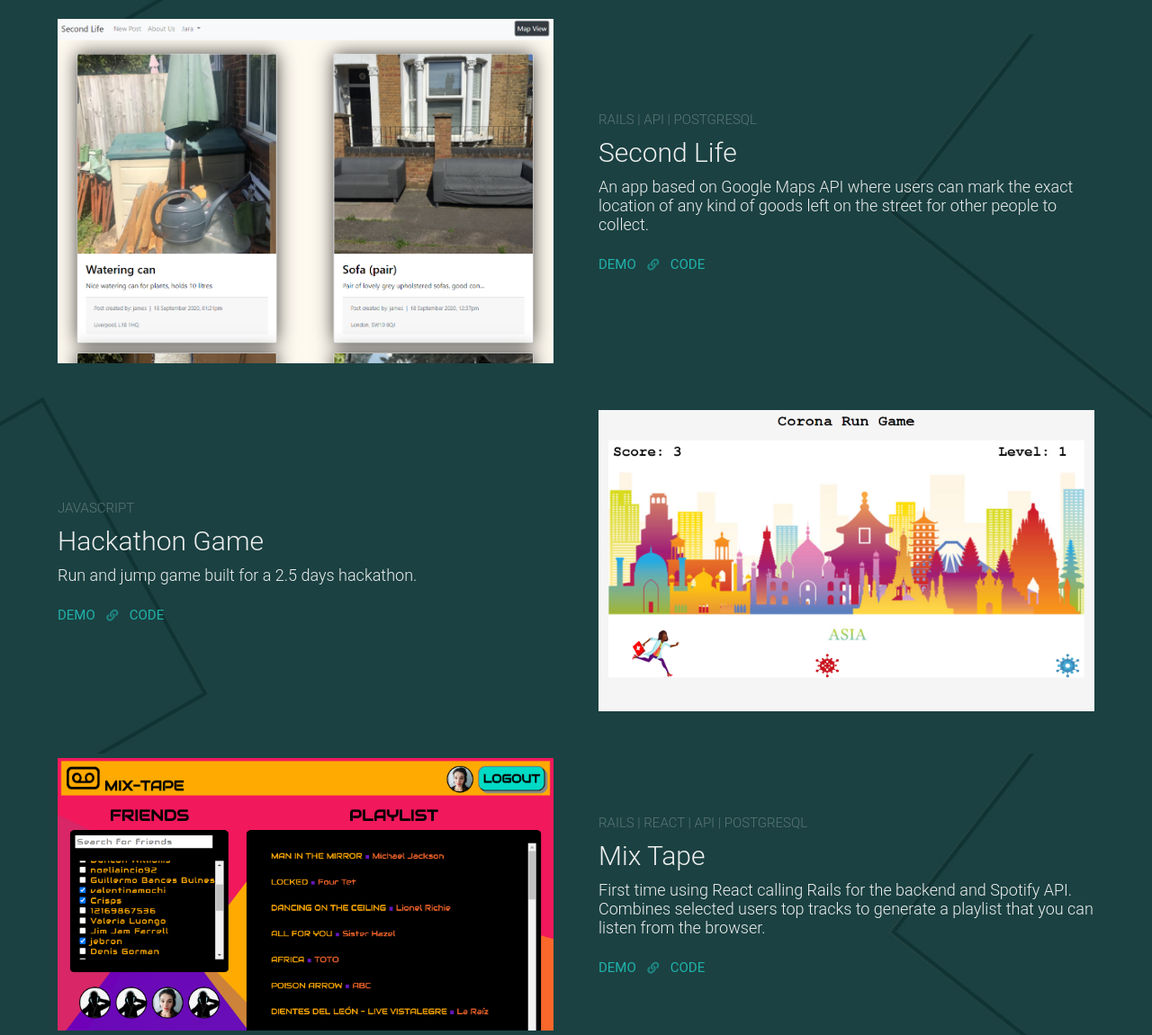
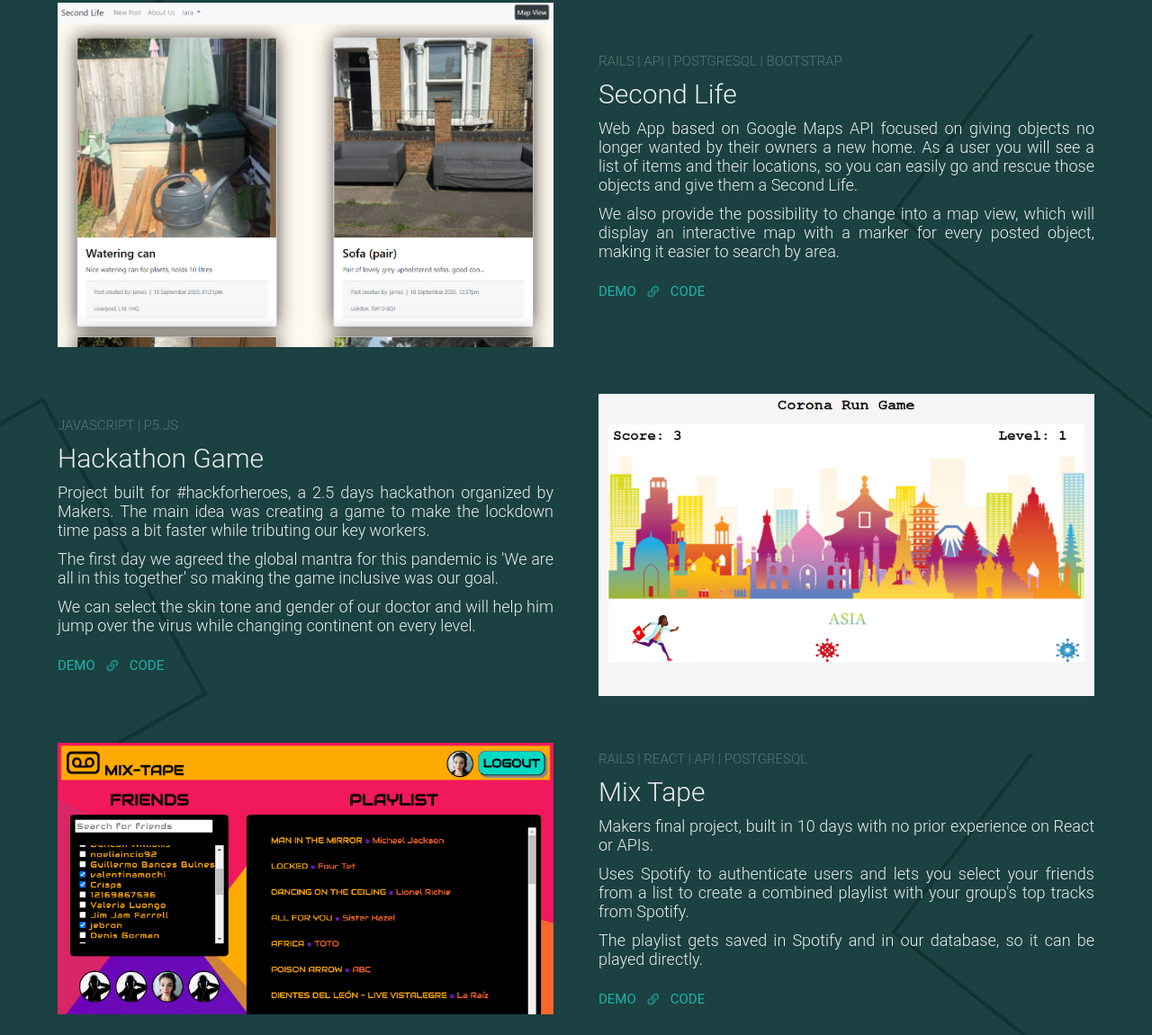
Before and after one commit to jarasmar/My_Portfolio, a plain HTML site: page index.html in a window 1280 px wide. Shown: the part 1562-2713 px from the top of the page at 90% size. Drawn offline with nearby package versions, Linux system fonts and the light colour scheme.

Commit message:
Fixing texts and small CSS issues for about and portfolio pages

```diff
--- a/index.html
+++ b/index.html
@@ -73,14 +73,13 @@
             I fluently speak three languages, worked on Makeup and Special Effects for Cinema
             and TV and have a degree in Visual Arts.
           </p>
-          <p>
-            Walked into programming in the most unexpected way and I couldn"t be more grateful for it.
-            I really enjoy the constant challenges and continuous learning process it involves.
-          </p>
+          <br>
           <p>
             Recently graduated from Makers Academy, where I learnt Test Driven Development,
             Agile procedures, and Object Oriented Programming like Ruby on Rails and Javascript.
+            I really enjoy the constant challenges and continuous learning process my career change involves.
           </p>
+          <br>
           <p>
             I would love to find a job as a Front-End or Full-Stack developer
             in an environment that supports my learning so I can keep growing and become a better developer everyday.
@@ -121,11 +120,17 @@
             <img src="images/Second_Life.png" alt="Second_Life">
           </div>
           <div class="portfolio-description" data-aos="fade-left" data-aos-delay="400">
-            <h6> Rails | API | PostgreSQL </h6>
+            <h6> Rails | API | PostgreSQL | Bootstrap </h6>
             <h1> Second Life </h1>
             <p>
-              An app based on Google Maps API where users can mark the exact location of
-              any kind of goods left on the street for other people to collect.
+              Web App based on Google Maps API focused on giving objects no longer wanted by their owners a new home.
+              As a user you will see a list of items and their locations, so you can easily go and rescue those objects
+              and give them a Second Life.
+            </p>
+            <br>
+            <p>
+              We also provide the possibility to change into a map view, which will display an interactive map
+              with a marker for every posted object, making it easier to search by area.
             </p>
             <a href="https://second-life-app.herokuapp.com/" class="cta">Demo</a>
             <i class="fas fa-link"></i>
@@ -135,10 +140,21 @@
 
         <div class="portfolio-item">
           <div class="portfolio-description has-margin-right" data-aos="fade-right" data-aos-delay="400">
-            <h6> JavaScript </h6>
+            <h6> JavaScript | P5.js </h6>
             <h1> Hackathon Game </h1>
             <p>
-              Run and jump game built for a 2.5 days hackathon.
+              Project built for #hackforheroes, a 2.5 days hackathon organized by Makers.
+              The main idea was creating a game to make the lockdown time pass a bit faster while tributing our key workers.
+            </p>
+            <br>
+            <p>
+              The first day we agreed the global mantra for this pandemic is 'We are all in this together' so making the game
+              inclusive was our goal.
+            </p>
+            <br>
+            <p>
+              We can select the skin tone and gender of our doctor and will help him jump over the virus
+              while changing continent on every level.
             </p>
             <a href="https://jarasmar.github.io/hfh_corona_game/" class="cta">Demo</a>
             <i class="fas fa-link"></i>
@@ -157,8 +173,16 @@
             <h6> Rails | React | API | PostgreSQL </h6>
             <h1> Mix Tape </h1>
             <p>
-              First time using React calling Rails for the backend and Spotify API.
-              Combines selected users top tracks to generate a playlist that you can listen from the browser.
+              Makers final project, built in 10 days with no prior experience on React or APIs.
+            </p>
+            <br>
+            <p>
+              Uses Spotify to authenticate users and lets you select your friends from a list to create a
+              combined playlist with your group's top tracks from Spotify.
+            </p>
+            <br>
+            <p>
+              The playlist gets saved in Spotify and in our database, so it can be played directly.
             </p>
             <a href="https://mix-tape-makers.herokuapp.com/signin" class="cta">Demo</a>
             <i class="fas fa-link"></i>
--- a/main.css
+++ b/main.css
@@ -130,12 +130,12 @@ header {
 }
 
 li {
-  margin: 0 2rem;
+  margin: 0 1.5rem;
 }
 
 .nav-link {
   font-family: 'The Historia Demo', sans-serif;
-  font-size: 5rem;
+  font-size: 3.5rem;
   padding: 1rem;
 }
 
@@ -263,6 +263,7 @@ li {
 
 .about-details {
   flex: 1;
+  text-align: center;
 }
 
 .social-media {
@@ -326,6 +327,10 @@ li {
   text-transform: uppercase;
   font-weight: 300;
   opacity: .3;
+}
+
+.portfolio-description p {
+  text-align: justify;
 }
 
 .portfolio-description .cta {
```
